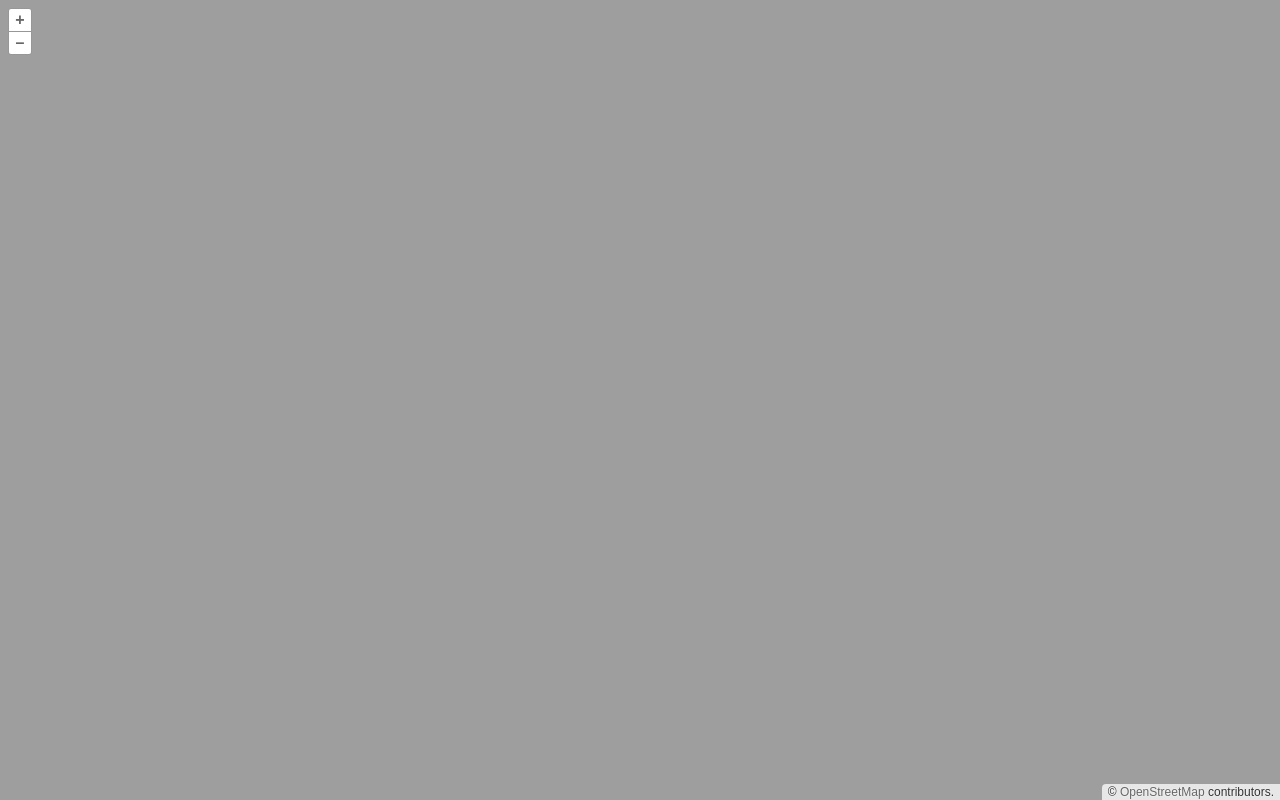
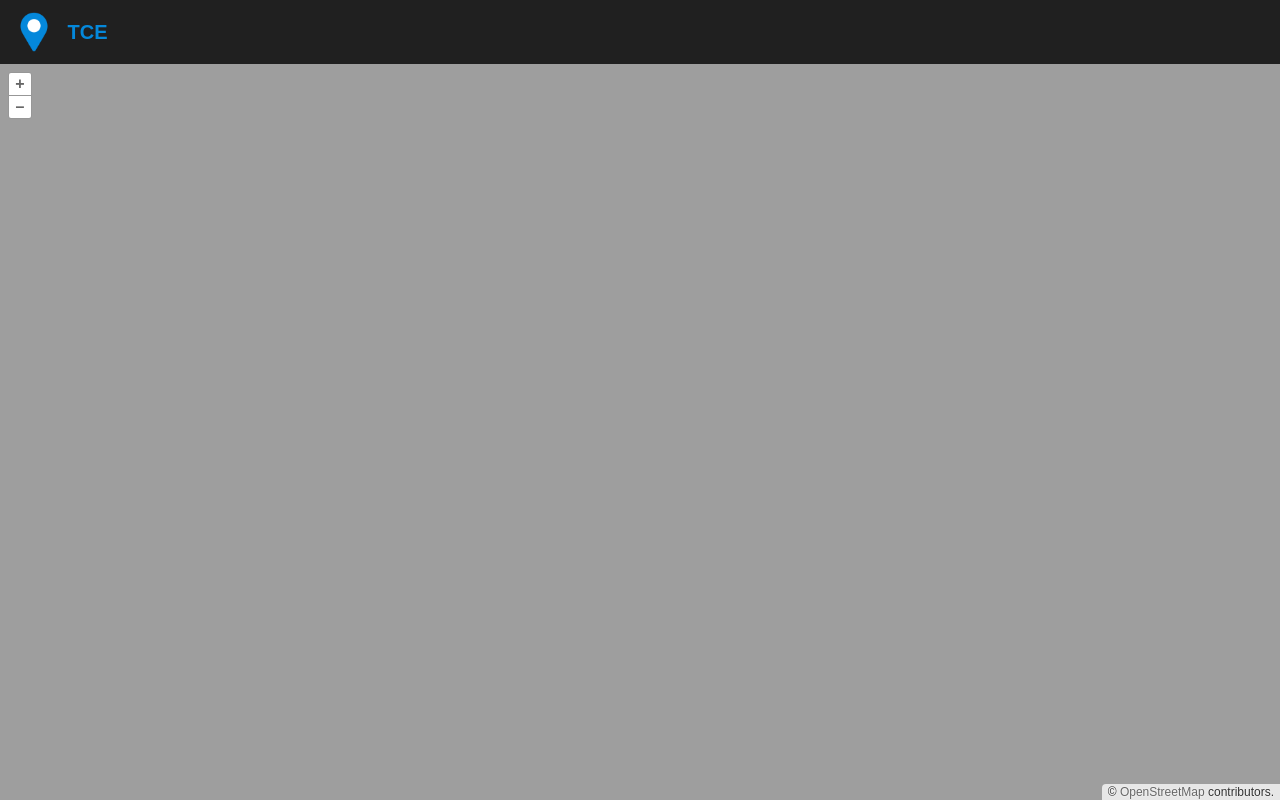
Before and after one commit to 04harshavardhan/tcemap, a website built with Vite: page index.html in a window 1280 px wide. Built offline with nearby package versions, Linux system fonts and the light colour scheme.

Commit message:
added navbar with no navigation

```diff
--- a/index.html
+++ b/index.html
@@ -8,6 +8,10 @@
     <link rel="stylesheet" href="style.css" />
   </head>
   <body>
+    <div class="navbar">
+      <img src="/location.png" alt="location tag" class="logo" />
+      TCE
+    </div>
     <div id="map"></div>
     <script type="module" src="/map.js"></script>
   </body>
--- a/style.css
+++ b/style.css
@@ -10,6 +10,22 @@ body {
 }
 
 #map {
-  height: 100vh;
+  height: 92vh;
   width: 100%;
 }
+
+.navbar {
+  height: 8vh;
+  background-color: rgb(32, 32, 32);
+  display: flex;
+  align-items: center;
+  padding: 0 12px;
+  font-size: 20px;
+  font-weight: bold;
+  color: #0488db;
+}
+
+.logo {
+  height: 68%;
+  margin-right: 12px;
+}
```
Also changed, not shown: public/location.png (added).
